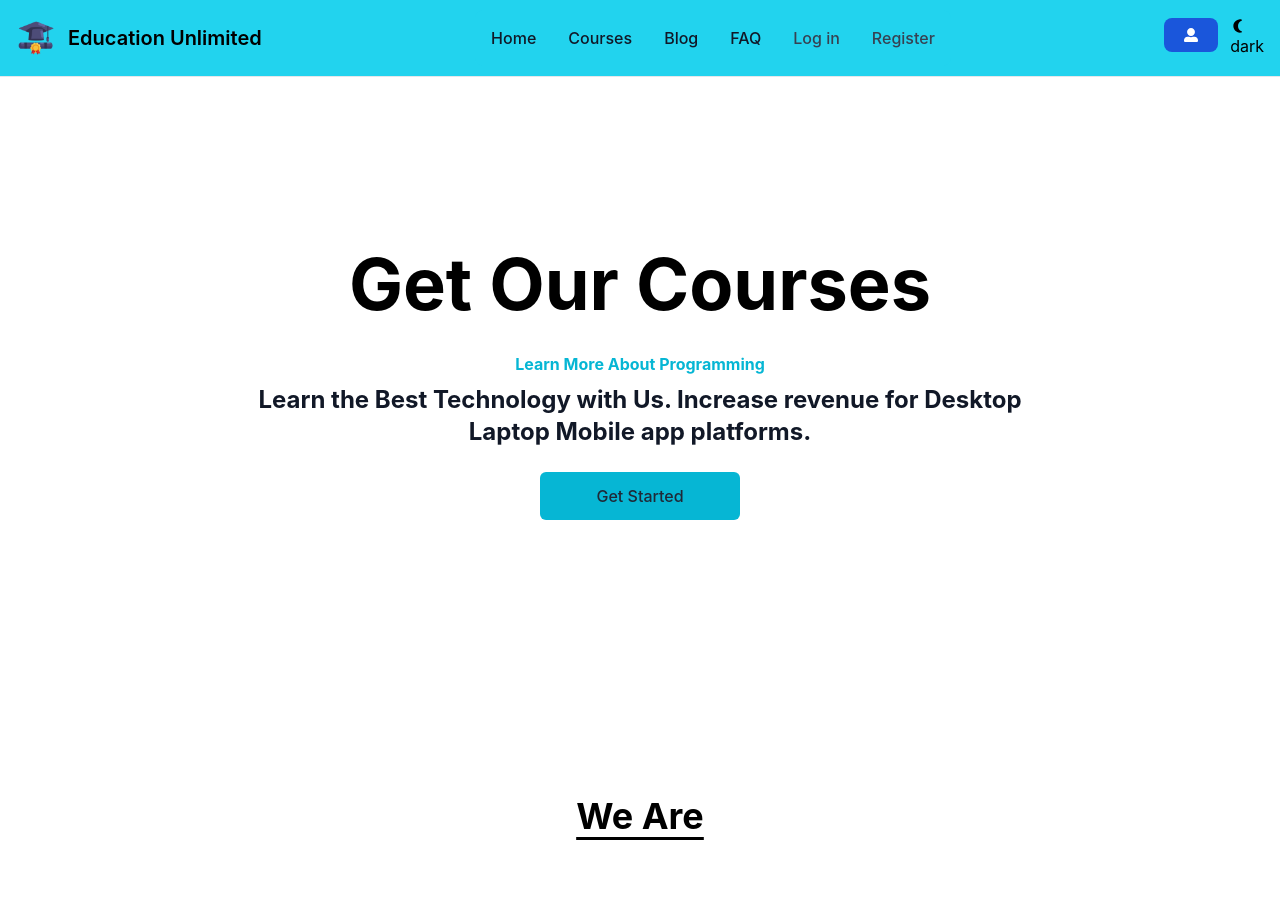
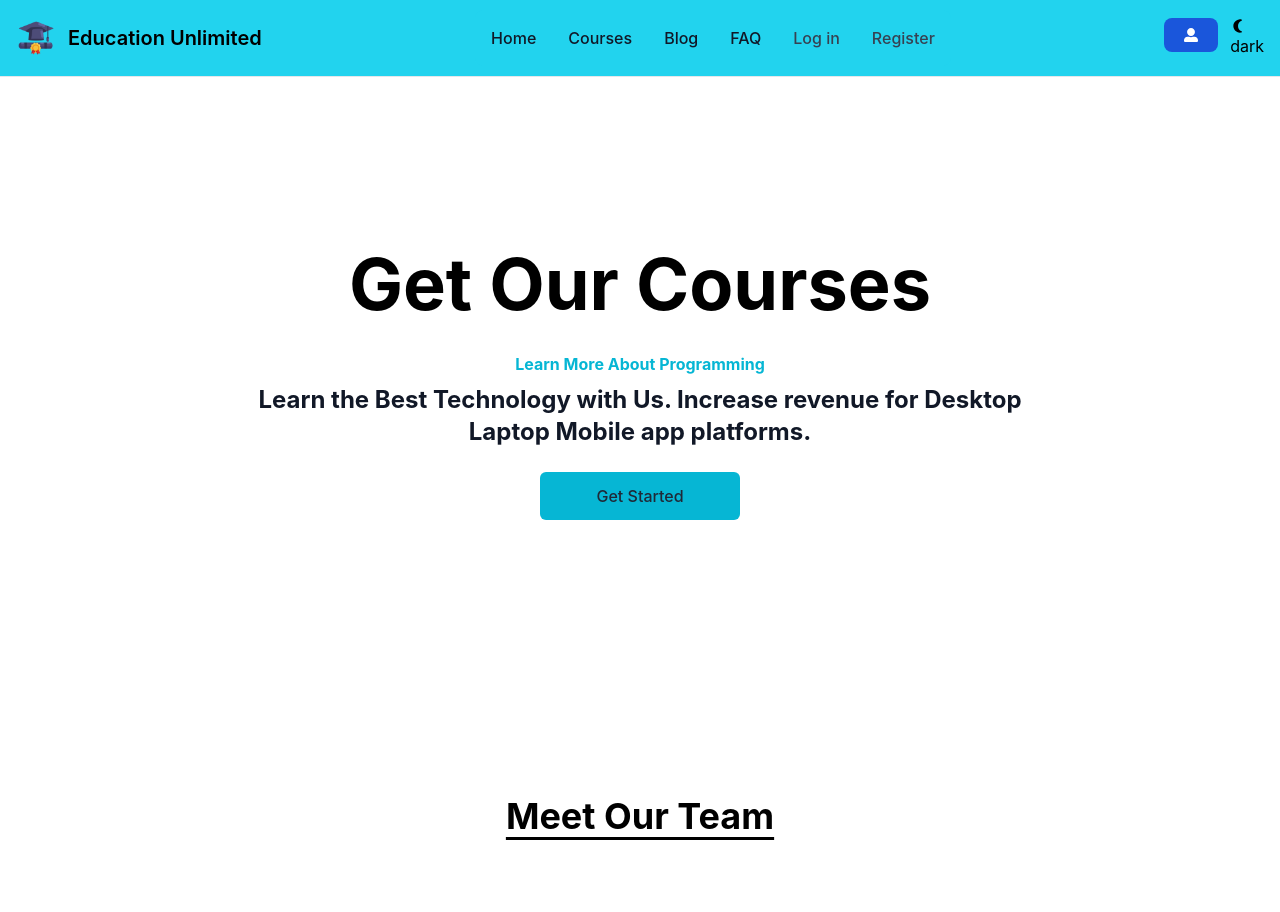
Before and after one commit to TH-Raju/project_education_unlimited_client_side, a React (Create React App) app: page / in a window 1280 px wide. Shown: the top 912 px of the page. Built offline with nearby package versions, Linux system fonts and the light colour scheme; no server answers.

Commit message:
site update

```diff
--- a/src/Home/Summary.jsx
+++ b/src/Home/Summary.jsx
@@ -41,7 +41,7 @@ const Summary = () => {
                     <div className="flex flex-col justify-around w-5/6 mx-auto">
                         <div className="space-y-2 ml-16">
                             <h2 className="text-4xl text-black font-bold leading-tight lg:text-5xl">Let's talk!</h2>
-                            <div className="dark:text-gray-400">You want to say us?</div>
+                            <div className="dark:text-gray-400">Do you want to say us?</div>
                         </div>
                         <img src={require('../image/contact.gif')} alt="Contact our customer support" className="-mt-10 -z-30 max-w-96 max-h-96  " />
                     </div>
--- a/src/Home/WeAre.jsx
+++ b/src/Home/WeAre.jsx
@@ -3,7 +3,7 @@ import React from 'react';
 const WeAre = () => {
     return (
         <div className='mb-32'>
-            <h2 className="text-4xl text-center font-bold underline underline-offset-8">We Are</h2>
+            <h2 className="text-4xl text-center font-bold underline underline-offset-8">Meet Our Team</h2>
 
             <div className='flex flex-wrap gap-16 justify-center my-20'>
                 <div className='text-center'>
```
